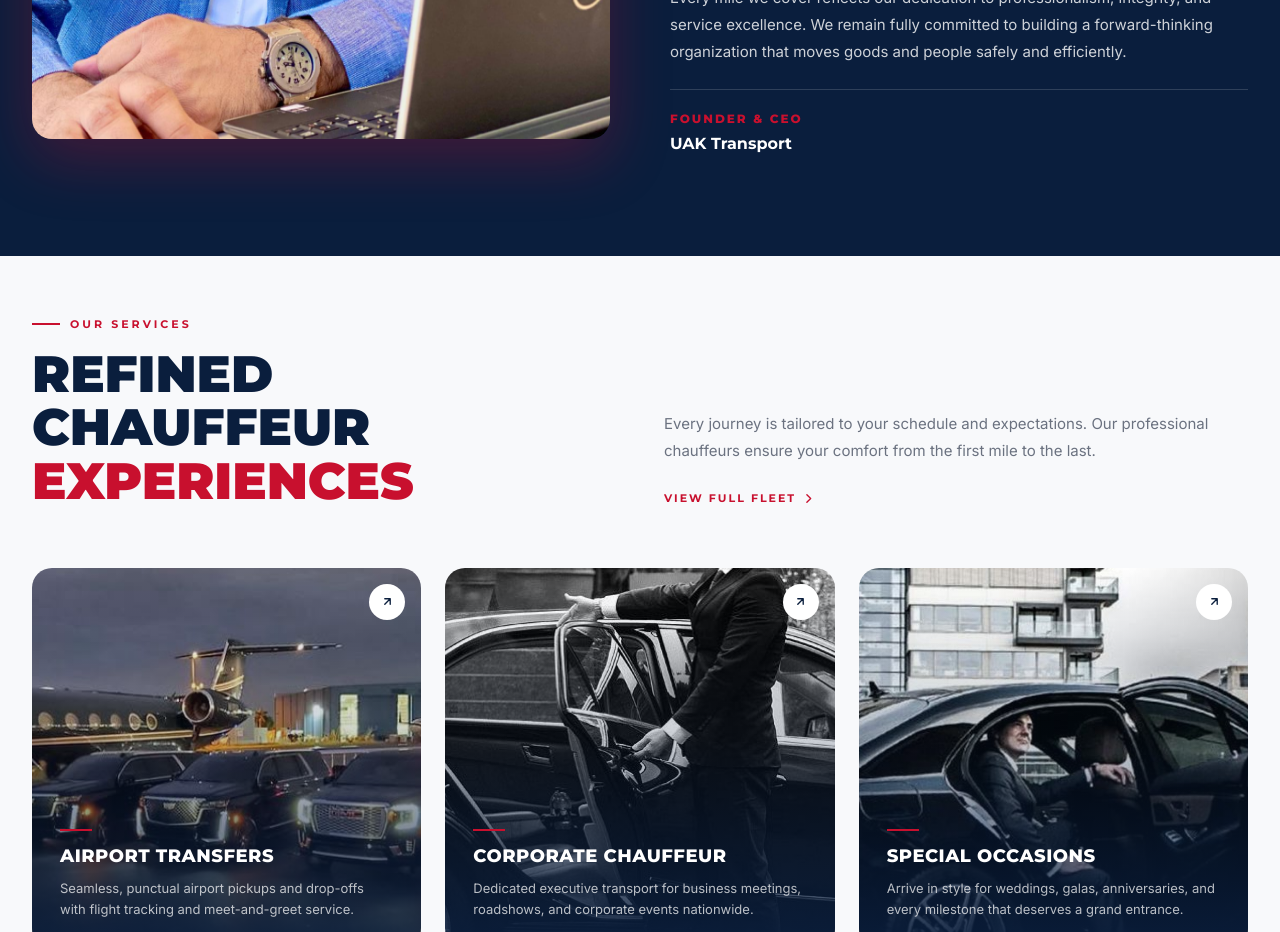
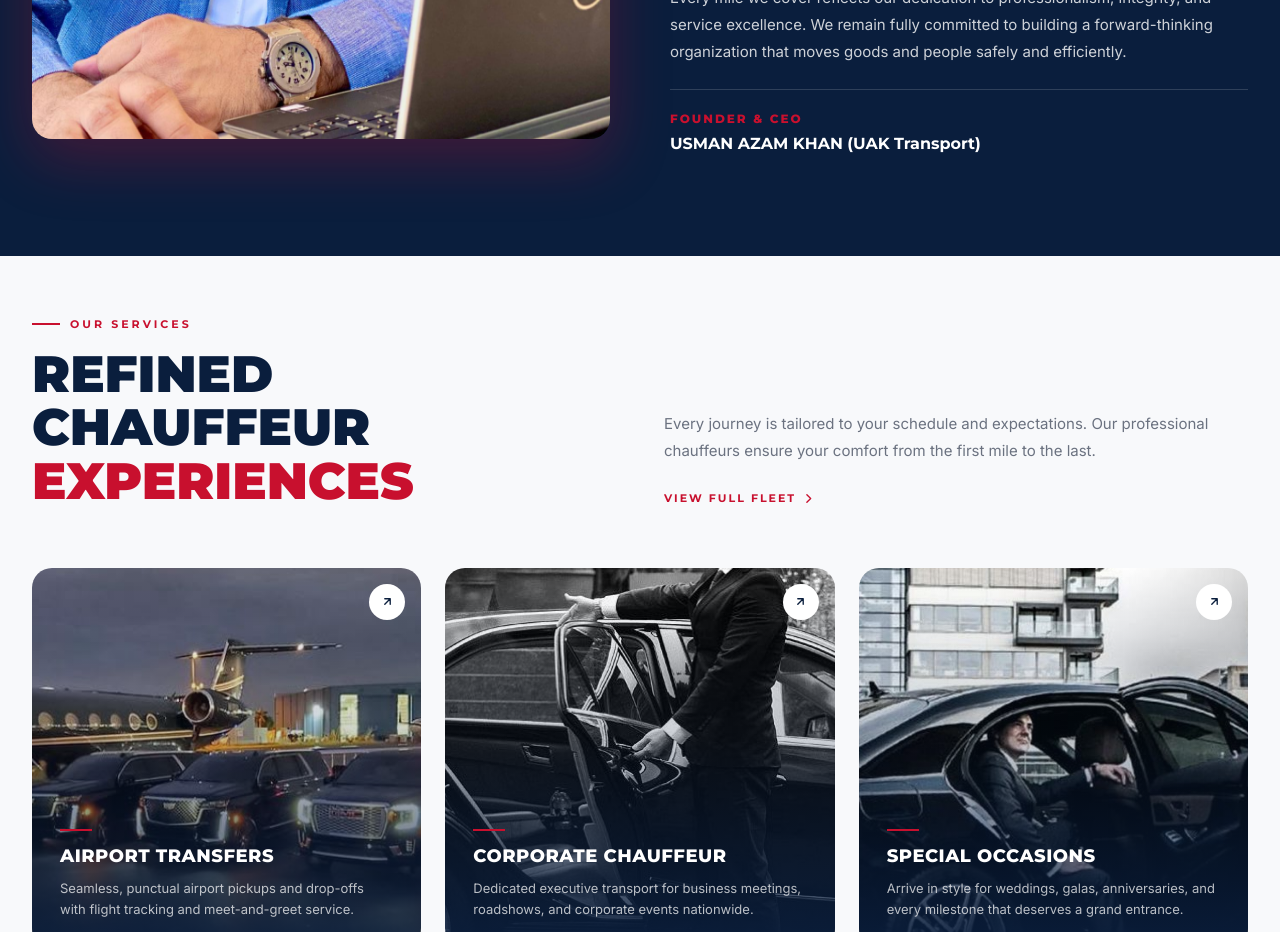
Before and after one commit to ARkhan06/UAK, a React (Vite) app: page / in a window 1280 px wide. Shown: the part 2440-3372 px from the top of the page. Built offline with nearby package versions, Linux system fonts and the light colour scheme.

Commit message:
Name Corrected

```diff
--- a/src/screens/HomePage.jsx
+++ b/src/screens/HomePage.jsx
@@ -455,7 +455,7 @@ function CEOMessage() {
 
           <div style={{ paddingTop: 20, borderTop: `1px solid rgba(255,255,255,0.15)`, marginTop: 24 }}>
             <div style={{ color: RED, fontFamily: "'Montserrat', sans-serif", fontWeight: 800, fontSize: 12, letterSpacing: 2, textTransform: "uppercase", marginBottom: 4 }}>Founder & CEO</div>
-            <div style={{ color: "#fff", fontFamily: "'Montserrat', sans-serif", fontWeight: 700, fontSize: 16 }}>UAK Transport</div>
+            <div style={{ color: "#fff", fontFamily: "'Montserrat', sans-serif", fontWeight: 700, fontSize: 16 }}>USMAN AZAM KHAN (UAK Transport)</div>
           </div>
         </motion.div>
       </div>
```
